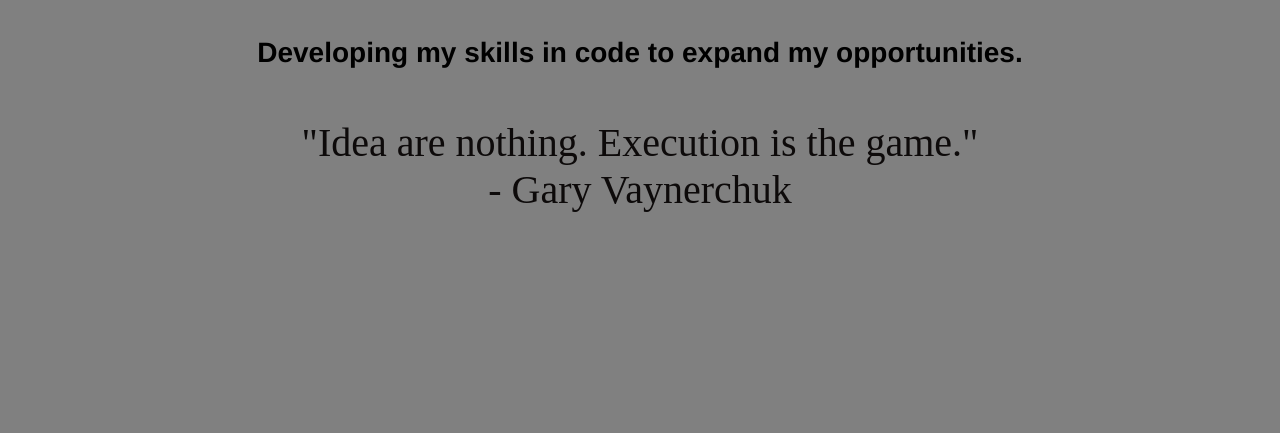
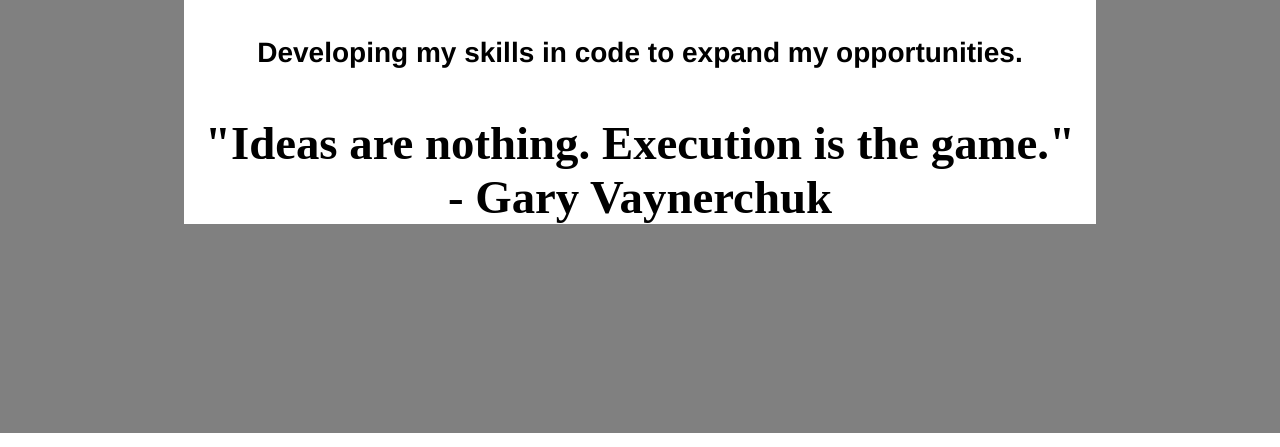
Before and after one commit to Erik-Gutierrez-Personal-Website/test-website, a plain HTML site: page index.html in a window 1280 px wide. Shown: the part 304-751 px from the top of the page. Drawn offline with Linux system fonts and the light colour scheme.

Commit message:
added transition effect

```diff
--- a/index.html
+++ b/index.html
@@ -19,12 +19,9 @@
     <main>
         <div class="quote">
         <h1>Entreprenuer</h1>
-        <h2>Developing my skills in code to expand my opportunities.</h2>
-        <h3 class="quote">
-            "Idea are nothing. Execution is the game."
-            <br>
-            - Gary Vaynerchuk
-        </h3>
+        <h2>Developing my skills in code to expand my opportunities.<h2>
+        <h3>"Ideas are nothing. Execution is the game."<br>
+            - Gary Vaynerchuk</h3>
         </div>
     </main>
     <footer>
--- a/style.css
+++ b/style.css
@@ -85,12 +85,18 @@
 .quote {
     font-family: serif;
     font-weight: 100;
-    color: rgb(13, 10, 10);
+    color: rgb(0, 0, 0);
     font-size: 40px;
     text-align: center;
     margin-top:50px;
+
+    background-color: rgb(255, 255, 255);
+    transition: background-color 1s ease-in-out;
+}
+
+div:hover {
+    background-color: #85bb65;
   }
-
 
 /*background box*/
 
@@ -181,3 +187,6 @@
       width: auto;
     }
   }
+
+
+  /*END media queries styling*/
```
